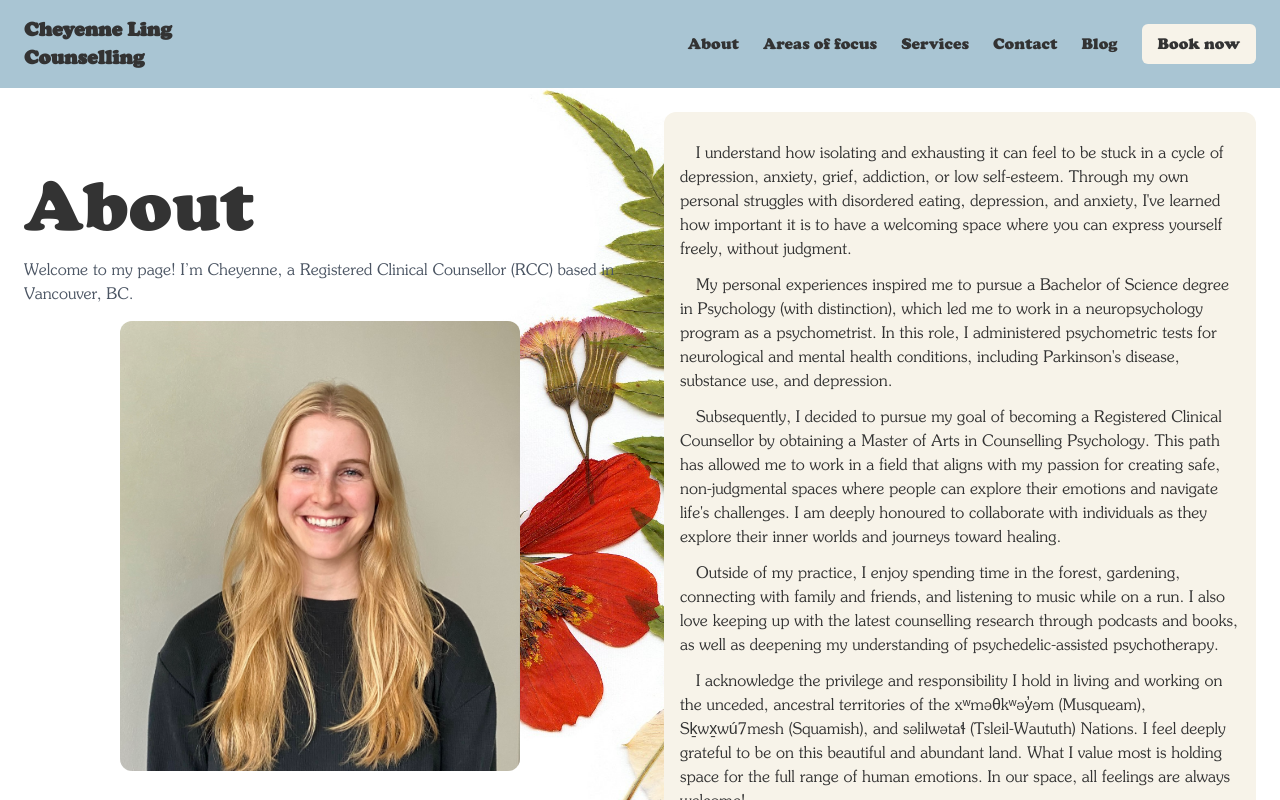
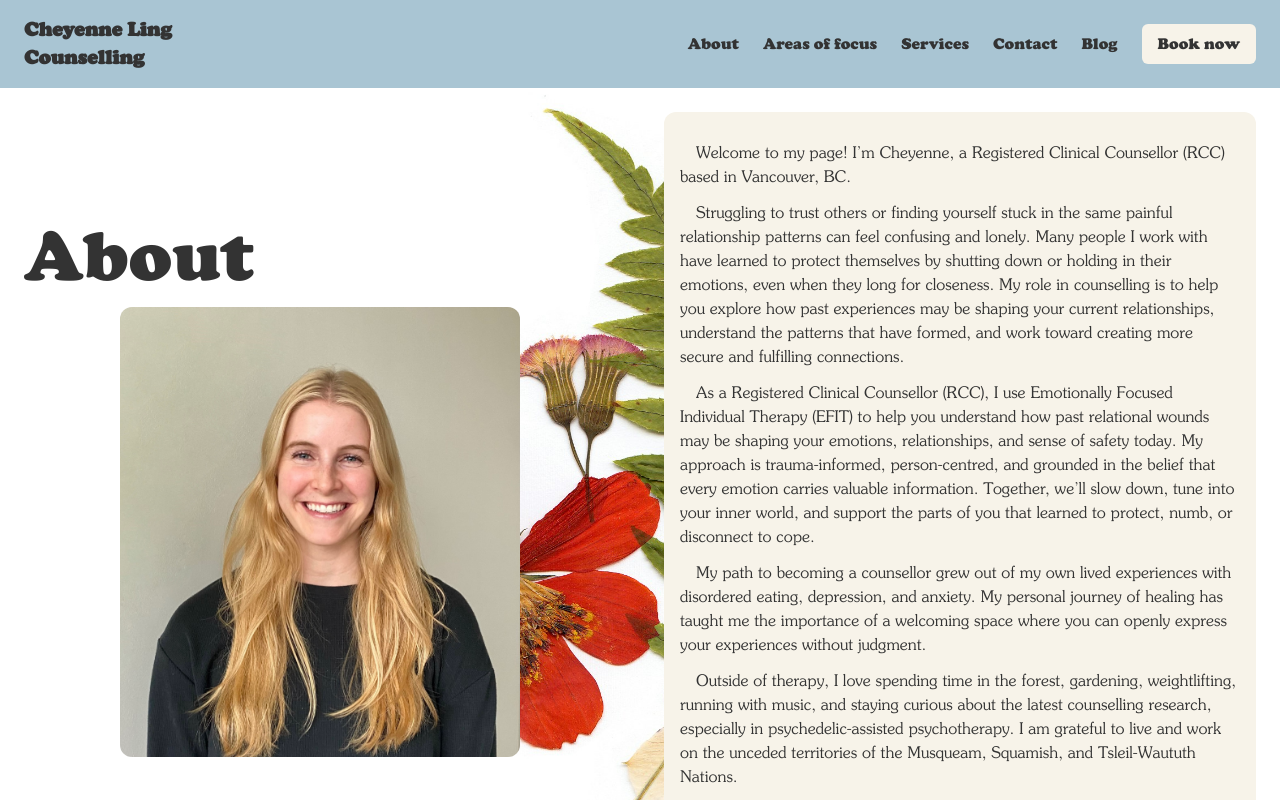
Before and after one commit to dragonprevost/cheyenne-ling-counselling, a Next.js app: page /about in a window 1280 px wide. Shown: the top 800 px of the page. Built offline with nearby package versions, Linux system fonts and the light colour scheme.

Commit message:
Update to about page

```diff
--- a/src/app/about/page.tsx
+++ b/src/app/about/page.tsx
@@ -24,10 +24,6 @@ const About = () => {
         <div className="flex flex-col md:flex-row items-center gap-6 md:gap-12 w-full">
           <div className="md:w-1/2 text-onBackground">
             <h2 className="font-cooper text-7xl mb-4">About</h2>
-            <p className="text-base text-gray-600 mb-4">
-              Welcome to my page! I’m Cheyenne, a Registered Clinical Counsellor
-              (RCC) based in Vancouver, BC.
-            </p>
             <div className="flex justify-center">
               <Image
                 src={headShot.src}
@@ -159,7 +155,6 @@ const EducationAndCertificationsContent = () => {
 const ApproachContent = () => {
   return (
     <div className="text-lg">
-
       <p className="indent-4 pt-3 text-base">
         My approach to therapy is trauma-informed and person-centred,
         recognizing the profound impact that past experiences can have on
@@ -192,46 +187,44 @@ const ApproachContent = () => {
 const AboutFirstParagraphContent = () => {
   return (
     <div className="text-lg">
-      <p className="indent-4 pt-3 text-base">
-        I understand how isolating and exhausting it can feel to be stuck in a
-        cycle of depression, anxiety, grief, addiction, or low self-esteem.
-        Through my own personal struggles with disordered eating, depression,
-        and anxiety, I&apos;ve learned how important it is to have a welcoming
-        space where you can express yourself freely, without judgment.
+      <p className="text-base indent-4 pt-3">
+        Welcome to my page! I’m Cheyenne, a Registered Clinical Counsellor (RCC)
+        based in Vancouver, BC.
       </p>
       <p className="text-base indent-4 pt-3">
-        My personal experiences inspired me to pursue a Bachelor of Science
-        degree in Psychology (with distinction), which led me to work in a
-        neuropsychology program as a psychometrist. In this role, I administered
-        psychometric tests for neurological and mental health conditions,
-        including Parkinson&apos;s disease, substance use, and depression.
-        <br />
+        Struggling to trust others or finding yourself stuck in the same painful
+        relationship patterns can feel confusing and lonely. Many people I work
+        with have learned to protect themselves by shutting down or holding in
+        their emotions, even when they long for closeness. My role in
+        counselling is to help you explore how past experiences may be shaping
+        your current relationships, understand the patterns that have formed,
+        and work toward creating more secure and fulfilling connections.
       </p>
       <p className="text-base indent-4 pt-3">
-        Subsequently, I decided to pursue my goal of becoming a Registered
-        Clinical Counsellor by obtaining a Master of Arts in Counselling
-        Psychology. This path has allowed me to work in a field that aligns with
-        my passion for creating safe, non-judgmental spaces where people can
-        explore their emotions and navigate life&apos;s challenges. I am deeply
-        honoured to collaborate with individuals as they explore their inner
-        worlds and journeys toward healing.
-        <br />
+        As a Registered Clinical Counsellor (RCC), I use Emotionally Focused
+        Individual Therapy (EFIT) to help you understand how past relational
+        wounds may be shaping your emotions, relationships, and sense of safety
+        today. My approach is trauma-informed, person-centred, and grounded in
+        the belief that every emotion carries valuable information. Together,
+        we’ll slow down, tune into your inner world, and support the parts of
+        you that learned to protect, numb, or disconnect to cope.
       </p>
       <p className="text-base indent-4 pt-3">
-        Outside of my practice, I enjoy spending time in the forest, gardening,
-        connecting with family and friends, and listening to music while on a
-        run. I also love keeping up with the latest counselling research through
-        podcasts and books, as well as deepening my understanding of
-        psychedelic-assisted psychotherapy.
-        <br />
+        My path to becoming a counsellor grew out of my own lived experiences
+        with disordered eating, depression, and anxiety. My personal journey of
+        healing has taught me the importance of a welcoming space where you can
+        openly express your experiences without judgment.
       </p>
       <p className="text-base indent-4 pt-3">
-        I acknowledge the privilege and responsibility I hold in living and
-        working on the unceded, ancestral territories of the xʷməθkʷəy̓əm
-        (Musqueam), Sḵwx̱wú7mesh (Squamish), and səlilwətaɬ (Tsleil-Waututh)
-        Nations. I feel deeply grateful to be on this beautiful and abundant
-        land. What I value most is holding space for the full range of human
-        emotions. In our space, all feelings are always welcome!
+        Outside of therapy, I love spending time in the forest, gardening,
+        weightlifting, running with music, and staying curious about the latest
+        counselling research, especially in psychedelic-assisted psychotherapy.
+        I am grateful to live and work on the unceded territories of the
+        Musqueam, Squamish, and Tsleil-Waututh Nations.
+      </p>
+      <p className="text-base indent-4 pt-3">
+        In our work together, all emotions are welcome. If you feel we might be
+        a good fit, I’d love to connect.
       </p>
     </div>
   );
--- a/src/app/blog/effect_of_childhood_on_communication/page.tsx
+++ b/src/app/blog/effect_of_childhood_on_communication/page.tsx
@@ -106,7 +106,7 @@ const MainContent = () => {
       </h1>
       <p>
         Early communication with caregivers shapes your{" "}
-        <ParagraphLink href="https://cheyennelingcounselling.com/blog/attachment_theory">
+        <ParagraphLink href="/blog/attachment_theory">
           attachment style
         </ParagraphLink>
         , which in turn influences how you connect, express emotions, and handle
```
Also changed, not shown: 1 other file (tests, documents, lock files or other folders).
